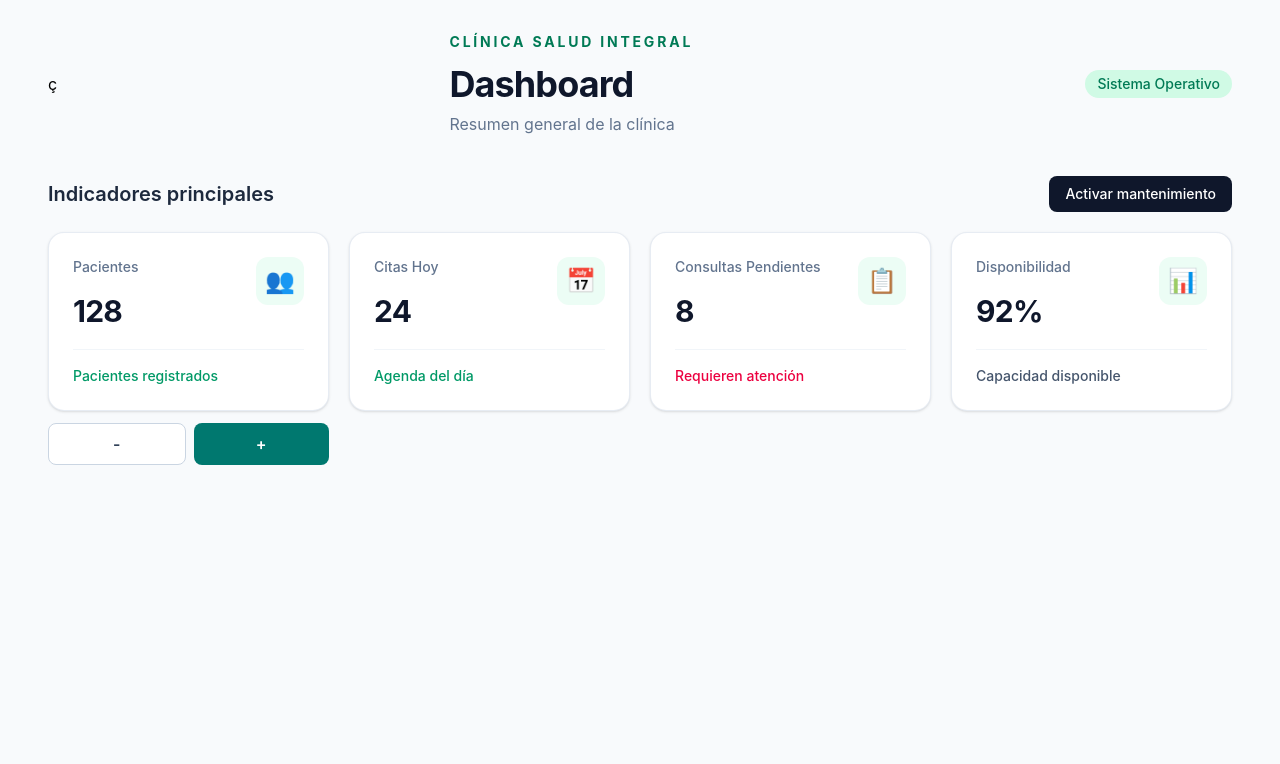
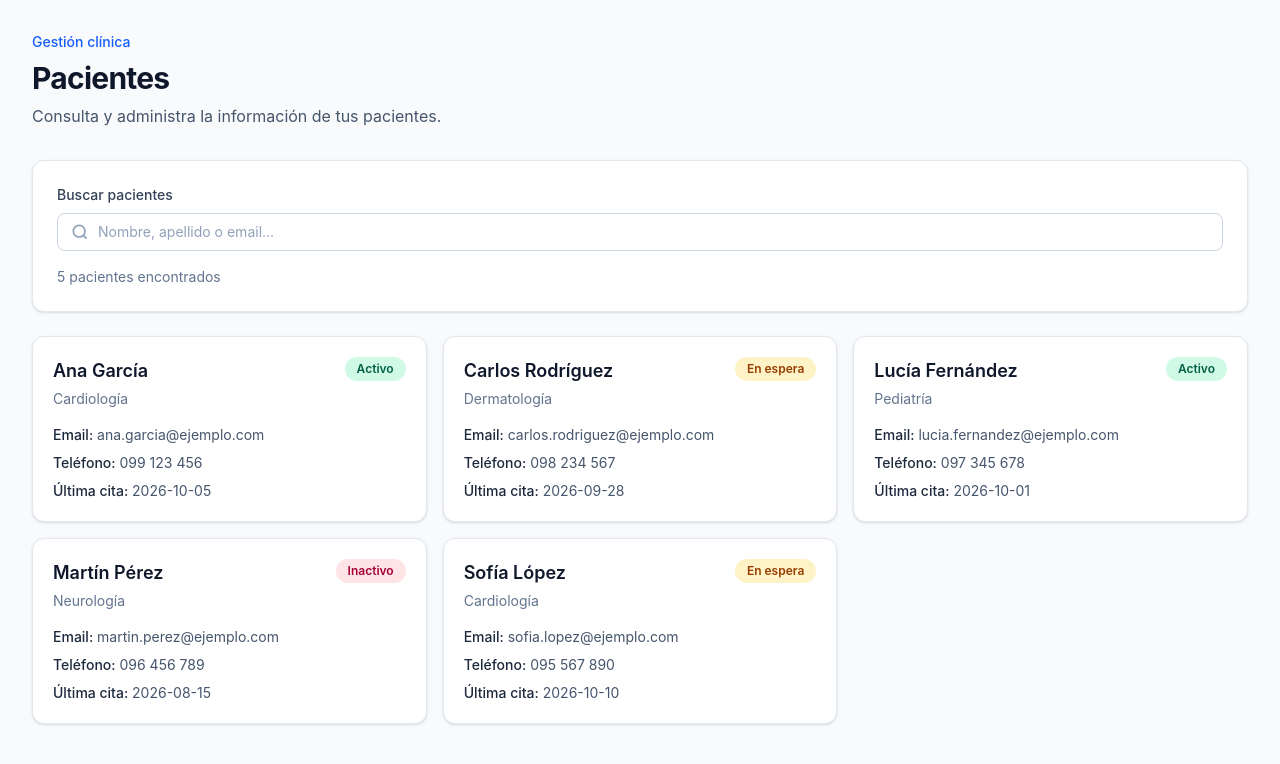
Before and after one commit to pamelasessa-dev/clinica_frontend, a React (Vite) app: page / in a window 1280 px wide. Shown: the top 764 px of the page. Built offline with nearby package versions, Linux system fonts and the light colour scheme.

Commit message:
feat: build PacienteRow and PaginaPacientes with AI refactor

```diff
--- a/src/App.tsx
+++ b/src/App.tsx
@@ -1,5 +1,7 @@
-import PaginaDashboard from './pages/PaginaDashboard';
+import { PaginaPacientes } from './pages/PaginaPacientes';
 
-export default function App() {
-  return <PaginaDashboard />;
+function App() {
+  return <PaginaPacientes />;
 }
+
+export default App;
--- /dev/null
+++ b/src/components/BuscadorPacientes.tsx
@@ -0,0 +1,44 @@
+
+interface BuscadorPacientesProps {
+  value: string;
+  onChange: (value: string) => void;
+}
+
+export function BuscadorPacientes({
+  value,
+  onChange,
+}: BuscadorPacientesProps) {
+  return (
+    <div className="w-full">
+      <label
+        htmlFor="busqueda-pacientes"
+        className="mb-2 block text-sm font-medium text-slate-700"
+      >
+        Buscar pacientes
+      </label>
+
+      <div className="flex items-center gap-2 rounded-lg border border-slate-300 bg-white px-3 py-2 focus-within:border-blue-500 focus-within:ring-2 focus-within:ring-blue-100">
+        <svg
+          aria-hidden="true"
+          viewBox="0 0 24 24"
+          fill="none"
+          stroke="currentColor"
+          strokeWidth="2"
+          className="h-5 w-5 shrink-0 text-slate-400"
+        >
+          <circle cx="11" cy="11" r="7" />
+          <path d="m16 16 4 4" />
+        </svg>
+
+        <input
+          id="busqueda-pacientes"
+          type="search"
+          value={value}
+          onChange={(event) => onChange(event.target.value)}
+          placeholder="Nombre, apellido o email..."
+          className="w-full bg-transparent text-sm text-slate-900 outline-none placeholder:text-slate-400"
+        />
+      </div>
+    </div>
+  );
+}
--- /dev/null
+++ b/src/components/PacienteCard.tsx
@@ -0,0 +1,44 @@
+
+import type { Paciente } from '../types/paciente';
+import { BadgeEstado } from './BadgeEstado';
+
+interface PacienteCardProps {
+  paciente: Paciente;
+}
+
+export function PacienteCard({ paciente }: PacienteCardProps) {
+  return (
+    <article className="flex flex-col gap-4 rounded-xl border border-slate-200 bg-white p-5 shadow-sm">
+      <div className="flex items-start justify-between gap-3">
+        <div>
+          <h2 className="text-lg font-semibold text-slate-900">
+            {paciente.nombre} {paciente.apellido}
+          </h2>
+
+          <p className="mt-1 text-sm text-slate-500">
+            {paciente.especialidadAsignada}
+          </p>
+        </div>
+
+        <BadgeEstado estado={paciente.estado} />
+      </div>
+
+      <div className="flex flex-col gap-2 text-sm text-slate-600">
+        <p>
+          <span className="font-medium text-slate-800">Email:</span>{' '}
+          {paciente.email}
+        </p>
+
+        <p>
+          <span className="font-medium text-slate-800">Teléfono:</span>{' '}
+          {paciente.telefono}
+        </p>
+
+        <p>
+          <span className="font-medium text-slate-800">Última cita:</span>{' '}
+          {paciente.ultimaCita}
+        </p>
+      </div>
+    </article>
+  );
+}
--- /dev/null
+++ b/src/pages/PaginaPacientes.tsx
@@ -0,0 +1,139 @@
+
+import { useState } from 'react';
+import type { Paciente } from '../types/paciente';
+import { PacienteCard } from '../components/PacienteCard';
+import { BuscadorPacientes } from '../components/BuscadorPacientes';
+
+
+const pacientesIniciales: Paciente[] = [
+  {
+    id: '1',
+    nombre: 'Ana',
+    apellido: 'García',
+    email: 'ana.garcia@ejemplo.com',
+    telefono: '099 123 456',
+    especialidadAsignada: 'Cardiología',
+    ultimaCita: '2026-10-05',
+    estado: 'activo',
+  },
+  {
+    id: '2',
+    nombre: 'Carlos',
+    apellido: 'Rodríguez',
+    email: 'carlos.rodriguez@ejemplo.com',
+    telefono: '098 234 567',
+    especialidadAsignada: 'Dermatología',
+    ultimaCita: '2026-09-28',
+    estado: 'en_espera',
+  },
+  {
+    id: '3',
+    nombre: 'Lucía',
+    apellido: 'Fernández',
+    email: 'lucia.fernandez@ejemplo.com',
+    telefono: '097 345 678',
+    especialidadAsignada: 'Pediatría',
+    ultimaCita: '2026-10-01',
+    estado: 'activo',
+  },
+  {
+    id: '4',
+    nombre: 'Martín',
+    apellido: 'Pérez',
+    email: 'martin.perez@ejemplo.com',
+    telefono: '096 456 789',
+    especialidadAsignada: 'Neurología',
+    ultimaCita: '2026-08-15',
+    estado: 'inactivo',
+  },
+  {
+    id: '5',
+    nombre: 'Sofía',
+    apellido: 'López',
+    email: 'sofia.lopez@ejemplo.com',
+    telefono: '095 567 890',
+    especialidadAsignada: 'Cardiología',
+    ultimaCita: '2026-10-10',
+    estado: 'en_espera',
+  },
+];
+
+export function PaginaPacientes() {
+  const [busqueda, setBusqueda] = useState('');
+
+  const pacientesFiltrados = pacientesIniciales.filter((paciente) => {
+  const termino = busqueda.trim().toLowerCase();
+
+  return (
+    paciente.nombre.toLowerCase().includes(termino) ||
+    paciente.apellido.toLowerCase().includes(termino) ||
+    paciente.email.toLowerCase().includes(termino)
+  );
+});
+
+return (
+  <main className="min-h-screen bg-slate-50 px-4 py-8 sm:px-6 lg:px-8">
+    <div className="mx-auto max-w-7xl">
+      <header className="mb-8">
+        <p className="text-sm font-medium text-blue-600">
+          Gestión clínica
+        </p>
+
+        <h1 className="mt-2 text-3xl font-bold tracking-tight text-slate-900">
+          Pacientes
+        </h1>
+
+        <p className="mt-2 text-slate-600">
+          Consulta y administra la información de tus pacientes.
+        </p>
+      </header>
+
+      <section className="mb-6 rounded-xl border border-slate-200 bg-white p-4 shadow-sm sm:p-6">
+        <BuscadorPacientes
+          value={busqueda}
+          onChange={setBusqueda}
+        />
+
+        <p className="mt-4 text-sm text-slate-500" aria-live="polite">
+          {pacientesFiltrados.length}{' '}
+          {pacientesFiltrados.length === 1
+            ? 'paciente encontrado'
+            : 'pacientes encontrados'}
+        </p>
+      </section>
+
+      {pacientesFiltrados.length > 0 ? (
+        <section
+          aria-label="Lista de pacientes"
+          className="grid grid-cols-1 gap-4 md:grid-cols-2 xl:grid-cols-3"
+        >
+          {pacientesFiltrados.map((paciente) => (
+            <PacienteCard
+              key={paciente.id}
+              paciente={paciente}
+            />
+          ))}
+        </section>
+      ) : (
+        <div className="rounded-xl border border-dashed border-slate-300 bg-white px-6 py-12 text-center">
+          <h2 className="text-lg font-semibold text-slate-900">
+            No se encontraron pacientes
+          </h2>
+
+          <p className="mt-2 text-sm text-slate-500">
+            Prueba con otro nombre, apellido o email.
+          </p>
+
+          <button
+            type="button"
+            onClick={() => setBusqueda('')}
+            className="mt-4 rounded-lg bg-blue-600 px-4 py-2 text-sm font-medium text-white hover:bg-blue-700 focus-visible:outline-2 focus-visible:outline-offset-2 focus-visible:outline-blue-600"
+          >
+            Limpiar búsqueda
+          </button>
+        </div>
+      )}
+    </div>
+  </main>
+);
+}
```
